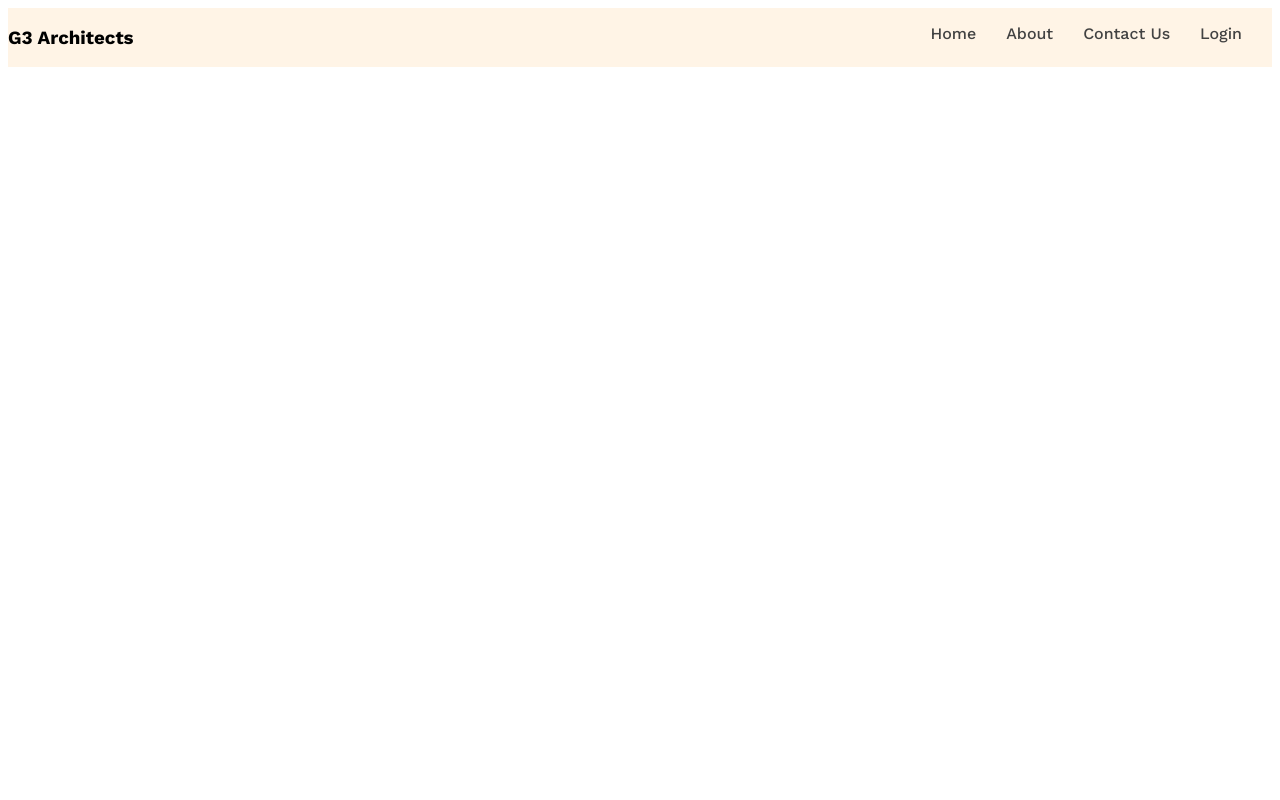
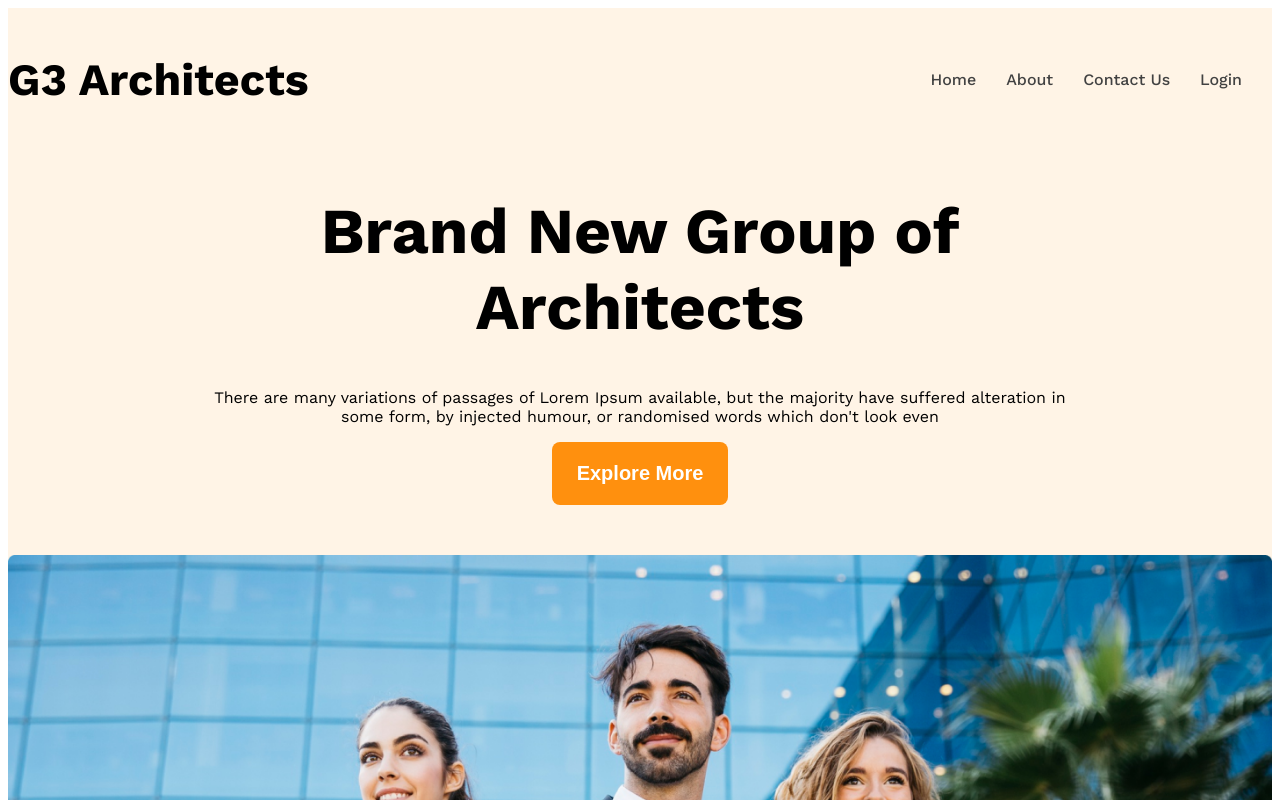
Before and after one commit to Shihab0033/g3-architects-website, a plain HTML site: page index.html in a window 1280 px wide. Shown: the top 800 px of the page. Drawn offline with nearby package versions, Linux system fonts and the light colour scheme.

Commit message:
created upto banner image

```diff
--- a/index.html
+++ b/index.html
@@ -20,6 +20,17 @@
             </ul>
         </nav>
         <div class="banner">
+            <div class="banner-content">
+                <h1 class="banner-title">Brand New
+                    Group of Architects
+                </h1>
+                <p class="banner-description">There are many variations of passages of Lorem Ipsum available, but the
+                    majority have suffered alteration in some form, by injected humour, or randomised words which don't
+                    look
+                    even</p>
+                <button class="btn-primary">Explore More</button>
+            </div>
+            <img class="banner-image" src="./images/banner.png" alt="">
 
         </div>
     </header>
--- a/style.css
+++ b/style.css
@@ -27,12 +27,29 @@
     background-color: rgba(255, 144, 14, 0.1);
 }
 
+.btn-primary {
+    background-color: #FF900E;
+    color: white;
+    padding: 20px 25px;
+    font-size: 1.25rem;
+    font-weight: 600;
+    border-radius: 8px;
+    border: none;
+}
+
 /*header styles*/
 
 /*nav bar related styles*/
 
 .navbar {
     justify-content: space-between;
+    align-items: center;
+
+}
+
+.brand {
+    font-weight: 700;
+    font-size: 2.8rem;
 }
 
 .nav-links {
@@ -46,7 +63,34 @@
     margin: 0 auto;
 }
 
+
 .nav-item {
     list-style: none;
     margin-right: 30px;
 }
+
+/*banner related style*/
+.banner-content {
+    max-width: 862px;
+    margin: 0 auto;
+    text-align: center;
+    margin-bottom: 50px;
+}
+
+.banner-title {
+    font-weight: 700;
+    font-size: 4rem;
+}
+
+.banner-image {
+    width: 100%;
+}
+
+/*responsive media query*/
+@media screen and (max-width: 576px) {
+
+    .navbar,
+    .nav-links {
+        flex-direction: column;
+    }
+}
```
